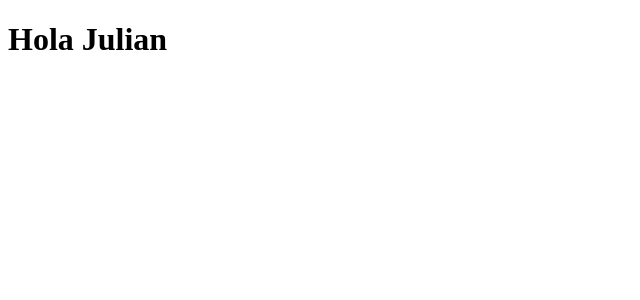
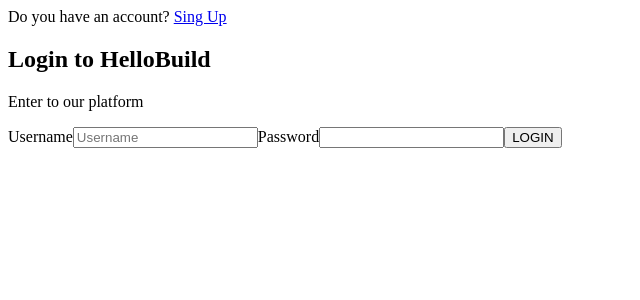
Before and after one commit to gilsantosjulian/singup-hellobuild, a React app: page / in a window 1280 px wide. Shown: the top 300 px of the page, without its empty margins (0-640 px from the left). Built offline with nearby package versions, Linux system fonts and the light colour scheme.

Commit message:
feat: add home page

```diff
--- a/src/App.js
+++ b/src/App.js
@@ -1,9 +1,10 @@
 import React from 'react'
+import { Home } from './components/pages/Home'
 
 export const App = () => {
   return (
     <>
-      <h1>Hola Julian</h1>
+      <Home />
     </>
   )
 }
--- /dev/null
+++ b/src/components/pages/Home.js
@@ -0,0 +1,14 @@
+import React from 'react'
+import { Router, Link } from "@reach/router"
+import { LoginSection } from '../organisms/LoginSection'
+import { RegisterSection } from '../organisms/RegisterSection'
+
+
+export const Home = () => (
+  <main>
+    <Router>
+      <LoginSection path='/' />
+      <RegisterSection path='sign-up' />
+    </Router>
+  </main>
+)
```
